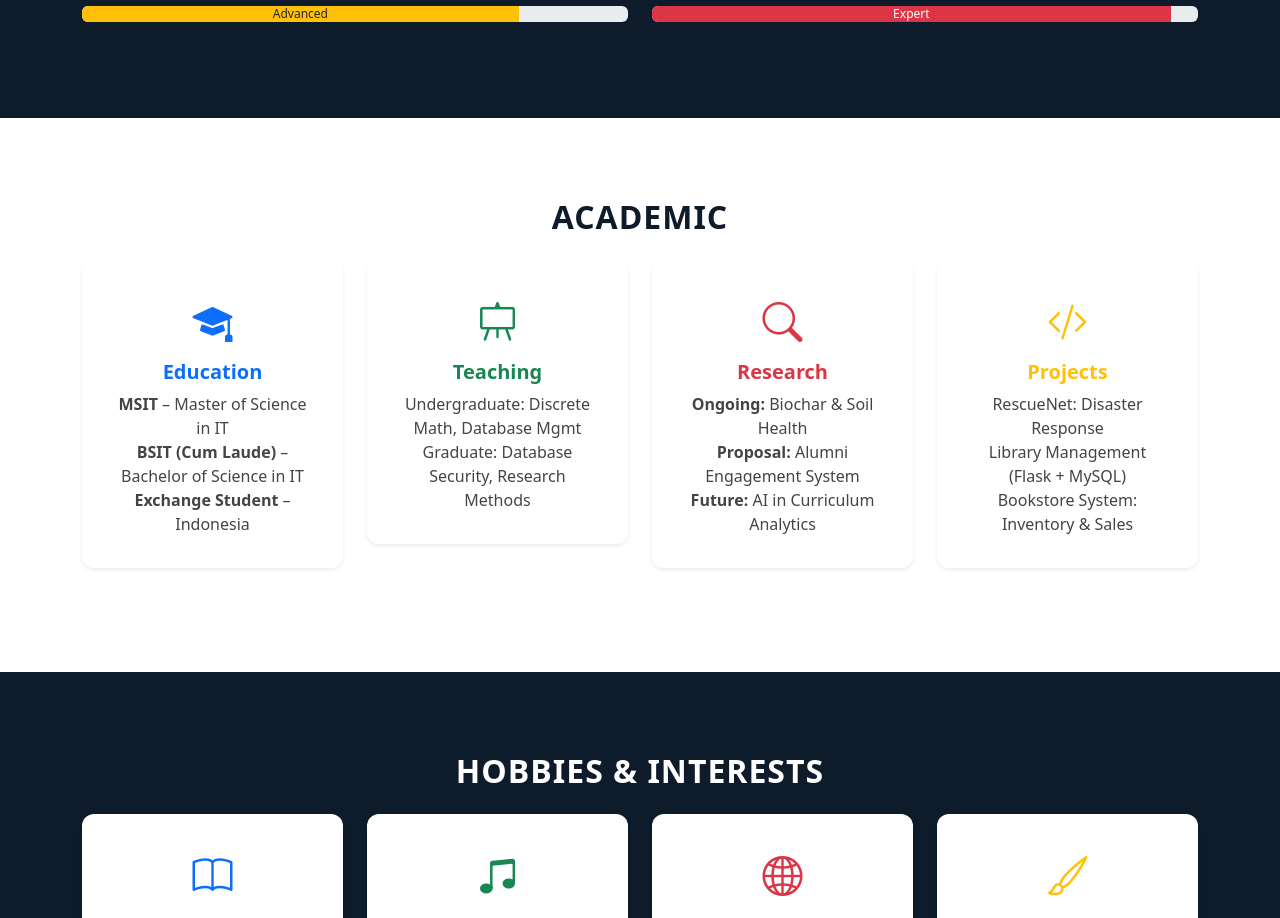
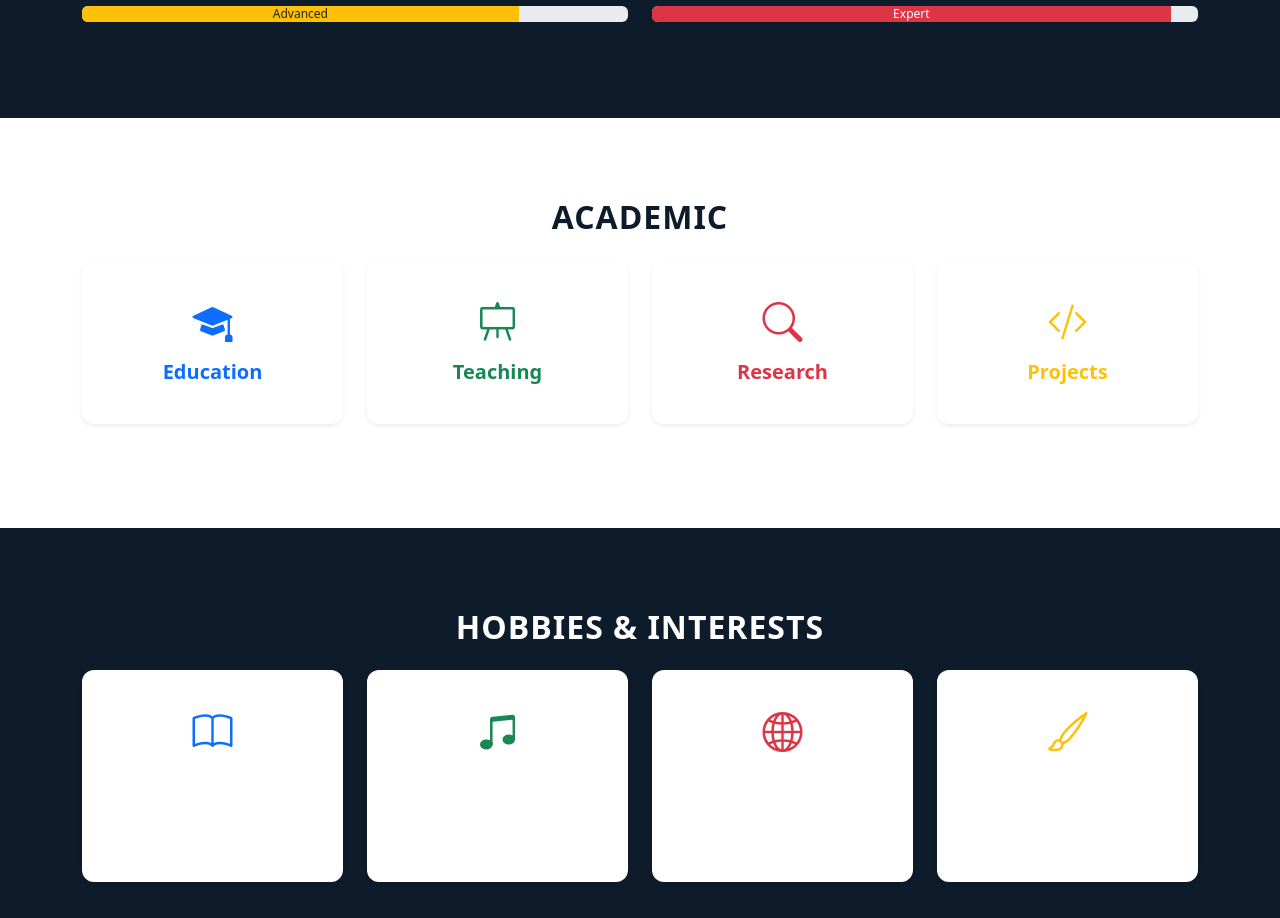
Before and after one commit to LyleZhyla/responsive-website, a React (Create React App) app: page / in a window 1280 px wide. Shown: the part 1024-1942 px from the top of the page. Built offline with nearby package versions, Linux system fonts and the light colour scheme.

Commit message:
Add NewFile.js

```diff
--- /dev/null
+++ b/src/Academic.js
@@ -0,0 +1,123 @@
+import React, { useState } from "react";
+import { Container, Row, Col, Card, Modal, Button } from "react-bootstrap";
+
+export default function Academic() {
+  const [show, setShow] = useState(false);
+  const [modalContent, setModalContent] = useState({ title: "", body: "" });
+
+  const handleClose = () => setShow(false);
+  const handleShow = (title, body) => {
+    setModalContent({ title, body });
+    setShow(true);
+  };
+
+  return (
+    <section id="academic">
+      <Container>
+        <h2 className="fw-bold mb-4 text-center">Academic</h2>
+        <Row>
+          {/* Education */}
+          <Col md={6} lg={3}>
+            <Card
+              className="shadow-sm border-0 mb-4 text-center p-3 card-hover"
+              onClick={() =>
+                handleShow(
+                  "Education",
+                  "MSIT - Master of Science in Information Technology\nBSIT (Cum Laude) - Bachelor of Science in Information Technology\nExchange Student - Indonesia Program"
+                )
+              }
+              style={{ cursor: "pointer" }}
+            >
+              <Card.Body>
+                <i className="bi bi-mortarboard-fill fs-1 text-primary"></i>
+                <Card.Title className="fw-bold text-primary mt-2">
+                  Education
+                </Card.Title>
+              </Card.Body>
+            </Card>
+          </Col>
+
+          {/* Teaching */}
+          <Col md={6} lg={3}>
+            <Card
+              className="shadow-sm border-0 mb-4 text-center p-3 card-hover"
+              onClick={() =>
+                handleShow(
+                  "Teaching",
+                  "Undergraduate: Discrete Math, Database Mgmt\nGraduate: Database Security, Research Methods"
+                )
+              }
+              style={{ cursor: "pointer" }}
+            >
+              <Card.Body>
+                <i className="bi bi-easel fs-1 text-success"></i>
+                <Card.Title className="fw-bold text-success mt-2">
+                  Teaching
+                </Card.Title>
+              </Card.Body>
+            </Card>
+          </Col>
+
+          {/* Research */}
+          <Col md={6} lg={3}>
+            <Card
+              className="shadow-sm border-0 mb-4 text-center p-3 card-hover"
+              onClick={() =>
+                handleShow(
+                  "Research",
+                  "Focus: Database Security, Alumni Platforms, Disaster Response Systems"
+                )
+              }
+              style={{ cursor: "pointer" }}
+            >
+              <Card.Body>
+                <i className="bi bi-search fs-1 text-danger"></i>
+                <Card.Title className="fw-bold text-danger mt-2">
+                  Research
+                </Card.Title>
+              </Card.Body>
+            </Card>
+          </Col>
+
+          {/* Projects */}
+          <Col md={6} lg={3}>
+            <Card
+              className="shadow-sm border-0 mb-4 text-center p-3 card-hover"
+              onClick={() =>
+                handleShow(
+                  "Projects",
+                  "Library Management System, Bookstore System, Disaster Response Platform"
+                )
+              }
+              style={{ cursor: "pointer" }}
+            >
+              <Card.Body>
+                <i className="bi bi-code-slash fs-1 text-warning"></i>
+                <Card.Title className="fw-bold text-warning mt-2">
+                  Projects
+                </Card.Title>
+              </Card.Body>
+            </Card>
+          </Col>
+        </Row>
+      </Container>
+
+      {/* Modal */}
+      <Modal show={show} onHide={handleClose} centered>
+        <Modal.Header closeButton>
+          <Modal.Title>{modalContent.title}</Modal.Title>
+        </Modal.Header>
+        <Modal.Body>
+          {modalContent.body.split("\n").map((line, index) => (
+            <p key={index}>{line}</p>
+          ))}
+        </Modal.Body>
+        <Modal.Footer>
+          <Button variant="secondary" onClick={handleClose}>
+            Close
+          </Button>
+        </Modal.Footer>
+      </Modal>
+    </section>
+  );
+}
--- a/src/App.js
+++ b/src/App.js
@@ -1,8 +1,11 @@
 import 'bootstrap/dist/css/bootstrap.min.css';
-import { Container, Navbar, Nav, Button, Card, Row, Col, Image, Carousel, NavDropdown } from 'react-bootstrap';
+import { Container, Navbar, Nav, Button, Card, Row, Col, Image, Carousel, NavDropdown, Modal } from 'react-bootstrap';
 import 'bootstrap-icons/font/bootstrap-icons.css';
 import ProfilePic from './assets/2x2.jpg';
 import './App.css';
+
+import Academic from "./Academic";
+
 
 function App() {
   return (
@@ -119,72 +122,8 @@ function App() {
 
 
       {/* Academic Section */}
-      <section id="academic">
-        <Container>
-          <h2 className="fw-bold mb-4 text-center">Academic</h2>
-          <Row>
-            {/* Education */}
-            <Col md={6} lg={3}>
-              <Card className="shadow-sm border-0 mb-4 text-center p-3">
-                <Card.Body>
-                  <i className="bi bi-mortarboard-fill fs-1 text-primary"></i>
-                  <Card.Title className="fw-bold text-primary mt-2">Education</Card.Title>
-                  <Card.Text>
-                    <strong>MSIT</strong> – Master of Science in IT <br />
-                    <strong>BSIT (Cum Laude)</strong> – Bachelor of Science in IT <br />
-                    <strong>Exchange Student</strong> – Indonesia
-                  </Card.Text>
-                </Card.Body>
-              </Card>
-            </Col>
+      <Academic />
 
-           {/* Teaching */}
-          <Col md={6} lg={3}>
-            <Card className="shadow-sm border-0 mb-4 text-center p-3">
-              <Card.Body>
-                {/* Gumamit ng existing icon */}
-                <i className="bi bi-easel fs-1 text-success"></i>
-                <Card.Title className="fw-bold text-success mt-2">Teaching</Card.Title>
-                <Card.Text>
-                  Undergraduate: Discrete Math, Database Mgmt <br />
-                  Graduate: Database Security, Research Methods
-                </Card.Text>
-              </Card.Body>
-            </Card>
-          </Col>
-
-            {/* Research */}
-            <Col md={6} lg={3}>
-              <Card className="shadow-sm border-0 mb-4 text-center p-3">
-                <Card.Body>
-                  <i className="bi bi-search fs-1 text-danger"></i>
-                  <Card.Title className="fw-bold text-danger mt-2">Research</Card.Title>
-                  <Card.Text>
-                    <strong>Ongoing:</strong> Biochar & Soil Health <br />
-                    <strong>Proposal:</strong> Alumni Engagement System <br />
-                    <strong>Future:</strong> AI in Curriculum Analytics
-                  </Card.Text>
-                </Card.Body>
-              </Card>
-            </Col>
-
-            {/* Projects */}
-            <Col md={6} lg={3}>
-              <Card className="shadow-sm border-0 mb-4 text-center p-3">
-                <Card.Body>
-                  <i className="bi bi-code-slash fs-1 text-warning"></i>
-                  <Card.Title className="fw-bold text-warning mt-2">Projects</Card.Title>
-                  <Card.Text>
-                    RescueNet: Disaster Response <br />
-                    Library Management (Flask + MySQL) <br />
-                    Bookstore System: Inventory & Sales
-                  </Card.Text>
-                </Card.Body>
-              </Card>
-            </Col>
-          </Row>
-        </Container>
-      </section>
 
       {/* Hobbies Section */}
       <section id="hobbies">
```
Also changed, not shown: src/Hobbies.js (added).
